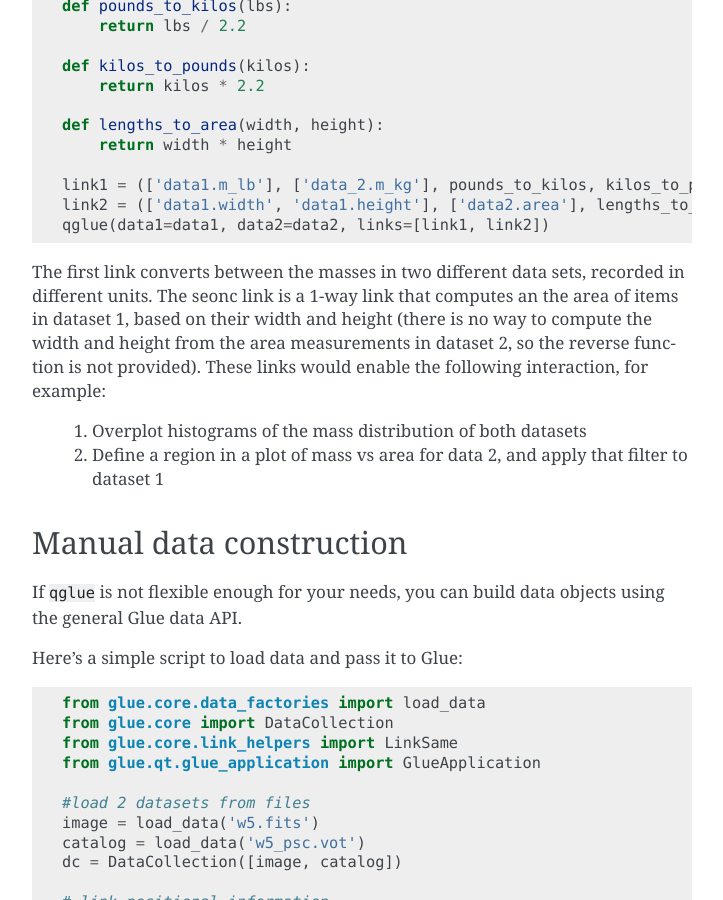
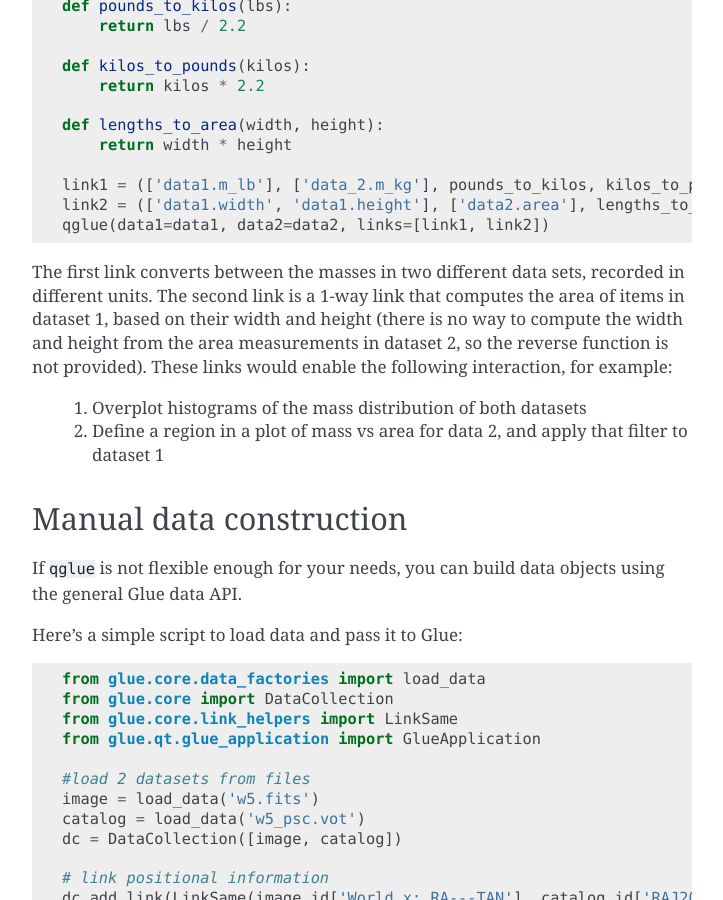
Before and after one commit to glue-viz/glue-qt-old, a Sphinx documentation site: the page built from doc/glue_from_python.rst, in a window 1280 px wide and 900 px high, scrolled down 2399 px. Shown: the whole window, without its empty margins (388-1111 px from the left). Built offline with Sphinx 7.4.7, drawn with Linux system fonts in a browser that asks for light colours.

Commit message:
Minor typo corrections

```diff
--- a/doc/glue_from_python.rst
+++ b/doc/glue_from_python.rst
@@ -112,8 +112,8 @@ Here's an example::
    qglue(data1=data1, data2=data2, links=[link1, link2])
 
 The first link converts between the masses in two different data sets,
-recorded in different units. The seonc link is a 1-way link that computes
-an the area of items in dataset 1, based on their width and height (there is
+recorded in different units. The second link is a 1-way link that computes
+the area of items in dataset 1, based on their width and height (there is
 no way to compute the width and height from the area measurements in dataset 2,
 so the reverse function is not provided). These links would enable the following interaction, for example:
  #. Overplot histograms of the mass distribution of both datasets
```
